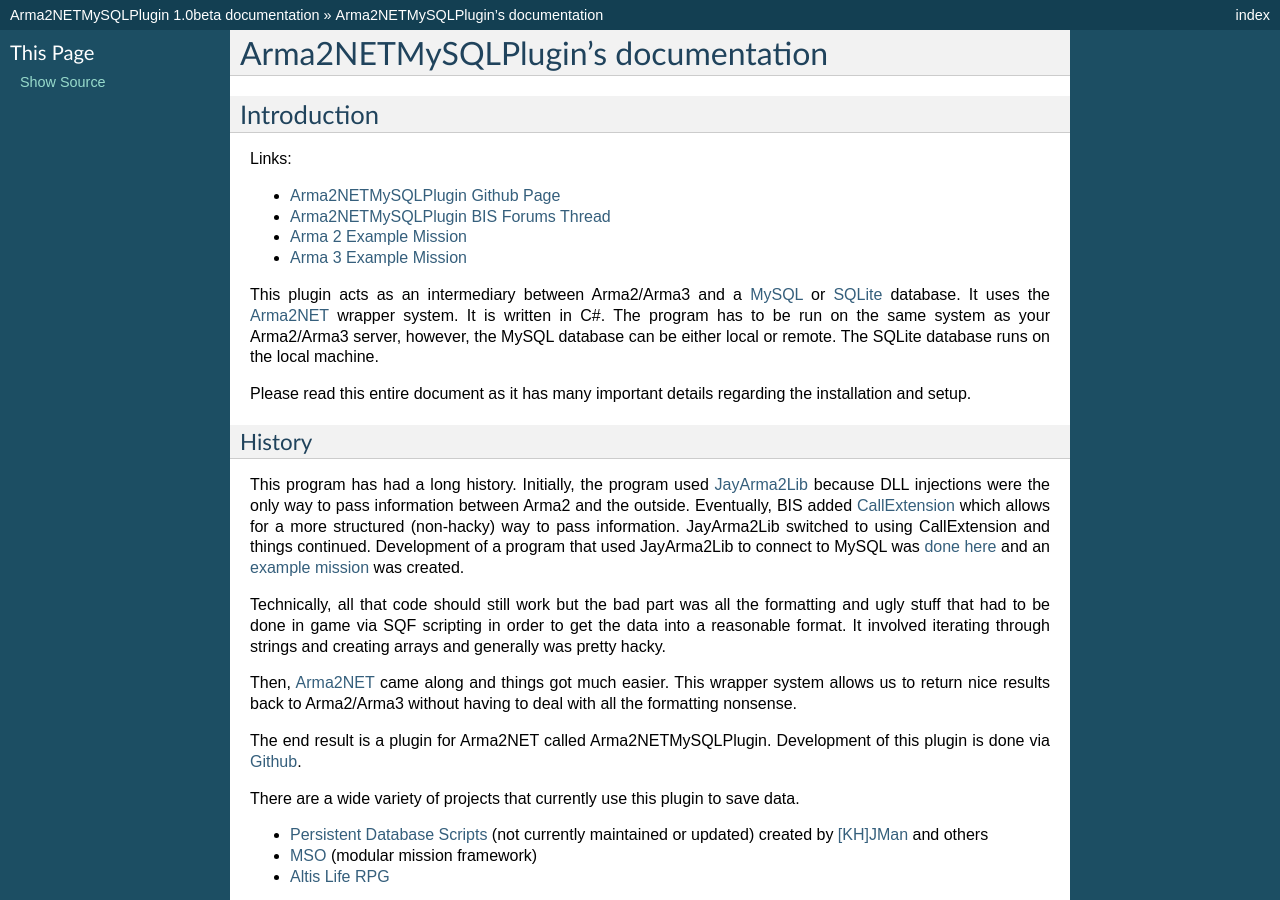
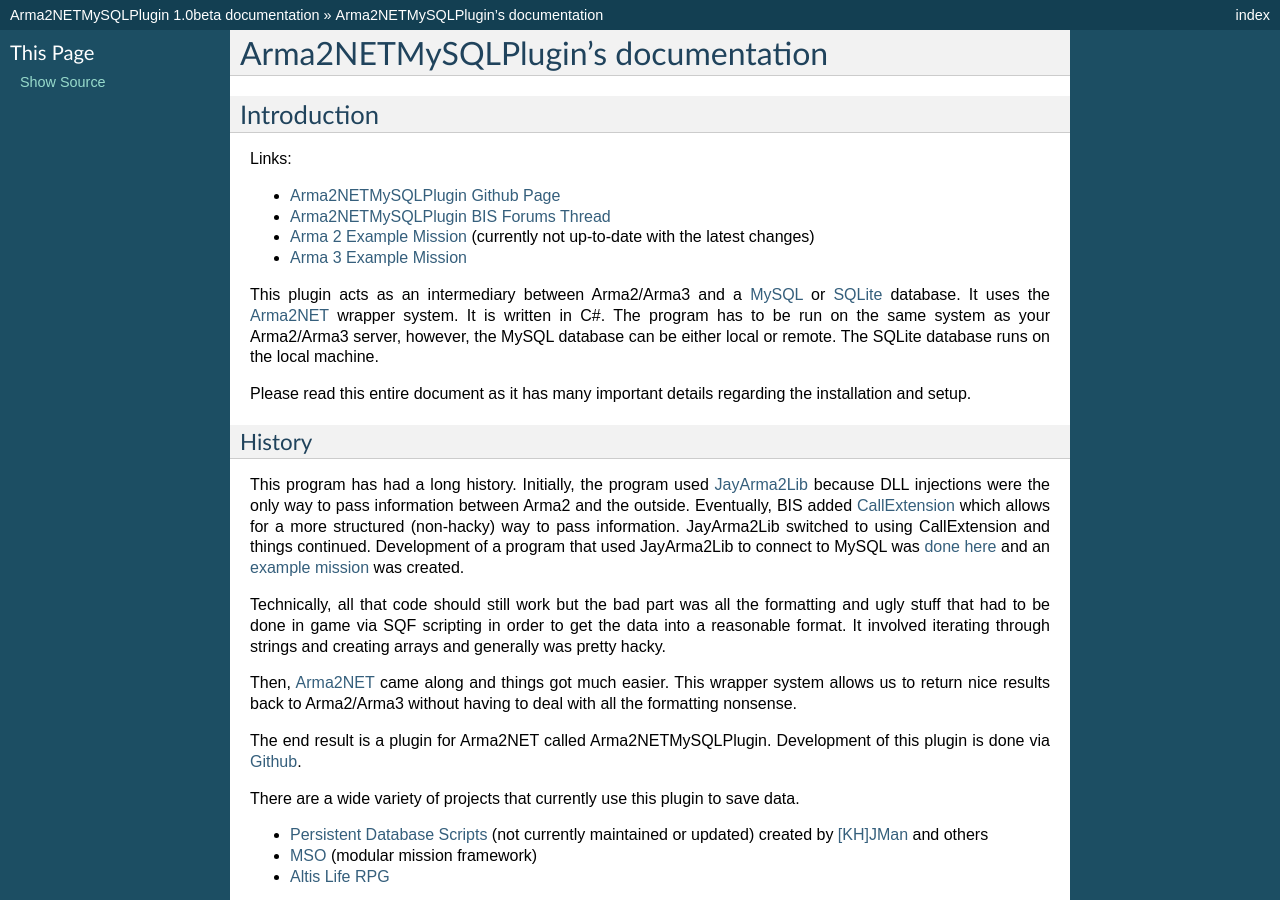
Before and after one commit to firefly2442/Arma2NETMySQLPlugin, a Sphinx documentation site: the page built from documentation/source/index.rst, in a window 1280 px wide and 900 px high. Built offline with Sphinx 7.4.7, drawn with Linux system fonts in a browser that asks for light colours; some of the changed text lies outside the part shown.

Commit message:
add note about Arma2 example mission being out-of-date

```diff
--- a/documentation/source/index.rst
+++ b/documentation/source/index.rst
@@ -12,7 +12,7 @@
 
 * `Arma2NETMySQLPlugin Github Page`_
 * `Arma2NETMySQLPlugin BIS Forums Thread`_
-* `Arma 2 Example Mission`_
+* `Arma 2 Example Mission`_ (currently not up-to-date with the latest changes)
 * `Arma 3 Example Mission`_
 
 .. _Arma2NETMySQLPlugin Github Page: https://github.com/firefly2442/Arma2NETMySQLPlugin
@@ -416,7 +416,7 @@
 loadouts into a MySQL or SQLite database.  This is a good place to start if you are a mission
 maker.
 
-* `Arma 2 Example Mission`_
+* `Arma 2 Example Mission`_ (currently not up-to-date with the latest changes)
 * `Arma 3 Example Mission`_
 
 .. _Arma 2 Example Mission: https://github.com/firefly2442/Arma2NetMySQLPlugin-ExampleMission
```
